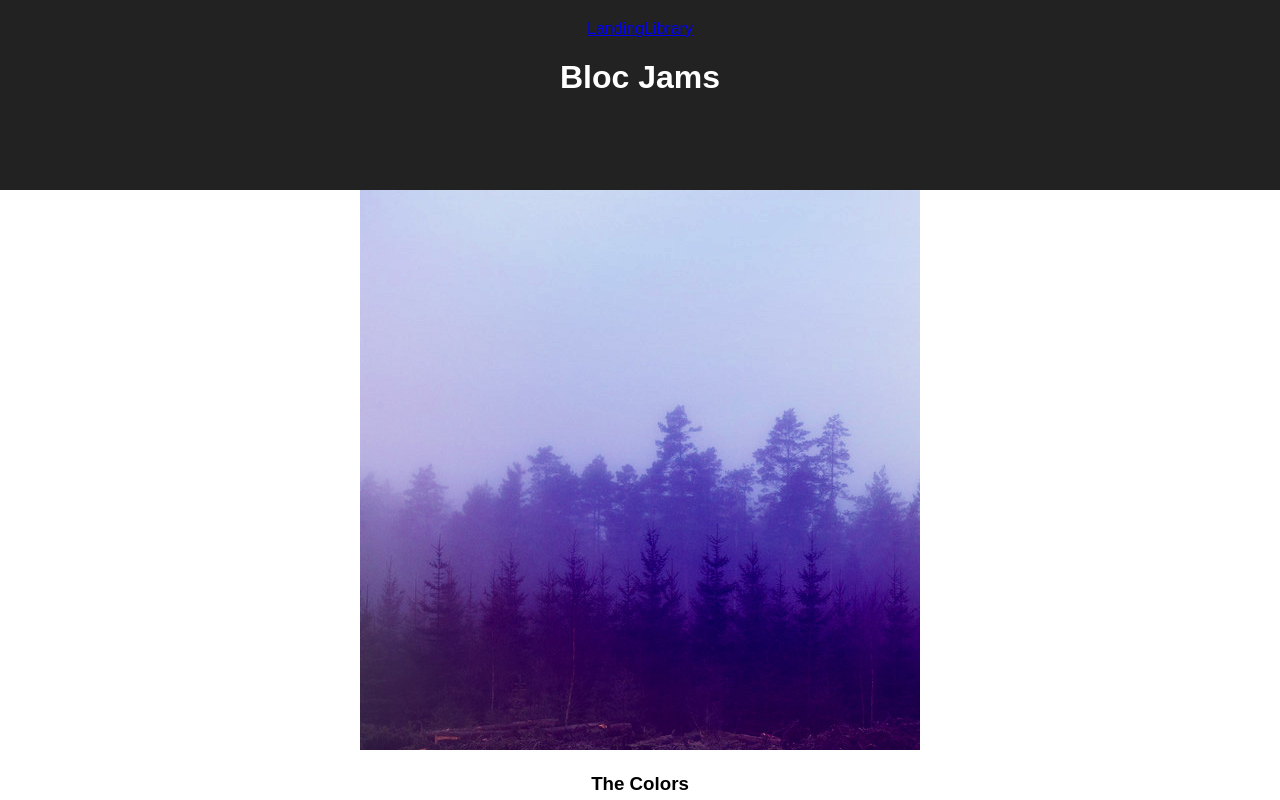
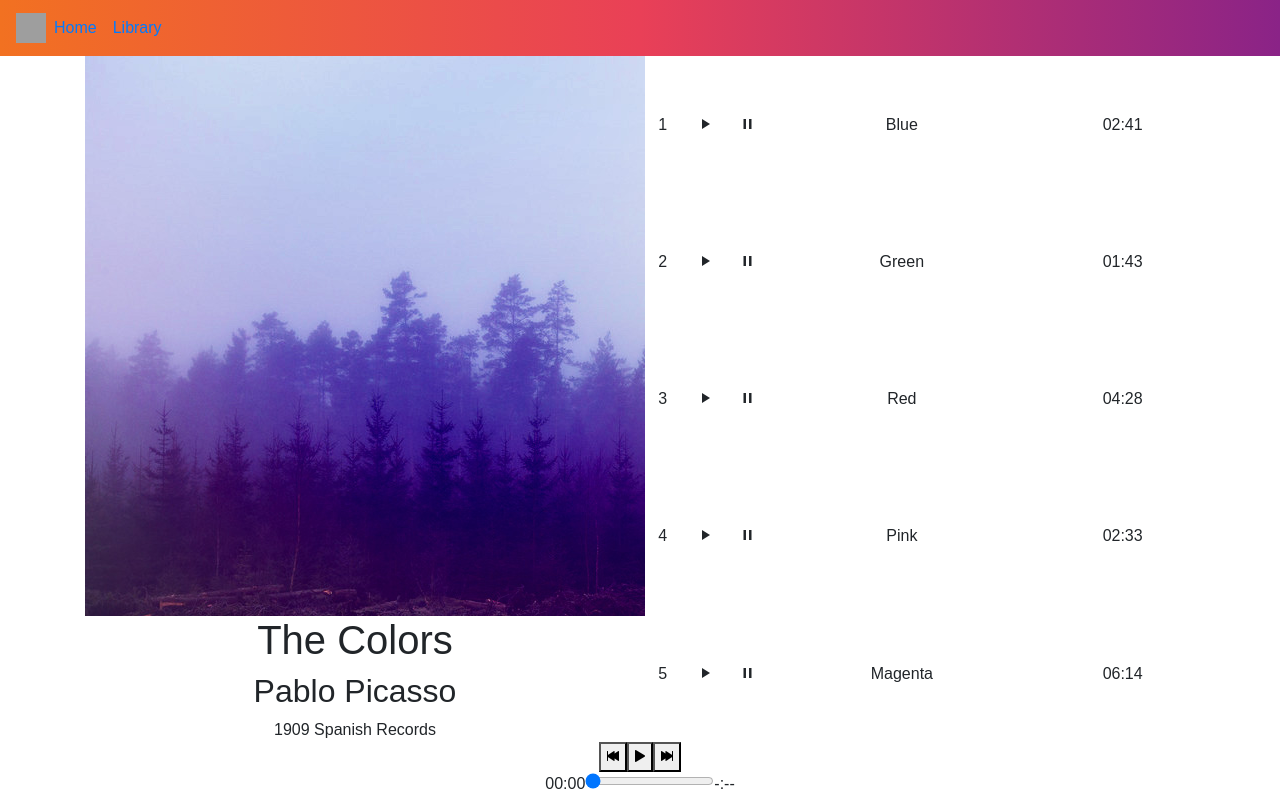
Before and after one commit to clintondnicholson/bloc-jams-react, a React (Create React App) app: page /album/the-colors in a window 1280 px wide. Shown: the top 800 px of the page. Built offline with nearby package versions, Linux system fonts and the light colour scheme; grey boxes are pictures that could not be loaded.

Commit message:
checkpoint-10 added logo and bootstrap

```diff
--- a/public/index.html
+++ b/public/index.html
@@ -11,6 +11,7 @@
     <link rel="manifest" href="%PUBLIC_URL%/manifest.json">
     <link rel="shortcut icon" href="%PUBLIC_URL%/favicon.ico">
     <link rel="stylesheet" href="http://code.ionicframework.com/ionicons/2.0.1/css/ionicons.min.css">
+    <link rel="stylesheet" href="https://stackpath.bootstrapcdn.com/bootstrap/4.1.1/css/bootstrap.min.css" integrity="sha384-WskhaSGFgHYWDcbwN70/dfYBj47jz9qbsMId/iRN3ewGhXQFZCSftd1LZCfmhktB" crossorigin="anonymous">
     <!--
       Notice the use of %PUBLIC_URL% in the tags above.
       It will be replaced with the URL of the `public` folder during the build.
@@ -37,5 +38,8 @@
       To begin the development, run `npm start` or `yarn start`.
       To create a production bundle, use `npm run build` or `yarn build`.
     -->
+    <script src="https://code.jquery.com/jquery-3.3.1.slim.min.js" integrity="sha384-q8i/X+965DzO0rT7abK41JStQIAqVgRVzpbzo5smXKp4YfRvH+8abtTE1Pi6jizo" crossorigin="anonymous"></script>
+    <script src="https://cdnjs.cloudflare.com/ajax/libs/popper.js/1.14.3/umd/popper.min.js" integrity="sha384-ZMP7rVo3mIykV+2+9J3UJ46jBk0WLaUAdn689aCwoqbBJiSnjAK/l8WvCWPIPm49" crossorigin="anonymous"></script>
+    <script src="https://stackpath.bootstrapcdn.com/bootstrap/4.1.1/js/bootstrap.min.js" integrity="sha384-smHYKdLADwkXOn1EmN1qk/HfnUcbVRZyYmZ4qpPea6sjB/pTJ0euyQp0Mk8ck+5T" crossorigin="anonymous"></script>
   </body>
 </html>
--- a/src/App.css
+++ b/src/App.css
@@ -26,3 +26,9 @@
   from { transform: rotate(0deg); }
   to { transform: rotate(360deg); }
 }
+
+.navbar {
+background: #8A2387;  /* fallback for old browsers */
+background: -webkit-linear-gradient(to right, #F27121, #E94057, #8A2387);  /* Chrome 10-25, Safari 5.1-6 */
+background: linear-gradient(to right, #F27121, #E94057, #8A2387); /* W3C, IE 10+/ Edge, Firefox 16+, Chrome 26+, Opera 12+, Safari 7+ */
+}
--- a/src/App.js
+++ b/src/App.js
@@ -10,13 +10,18 @@ class App extends Component {
   render() {
     return (
       <div className="App">
-        <header className="App-header">
-          <nav>
-            <Link to='/'>Landing</Link>
-            <Link to='/library'>Library</Link>
+          <nav class="navbar navbar-expand-lg">
+            <img src="/Users/chapelmedia/Bloc/bloc-jams-react/public/assets/images" href="/" width="30" height="30" alt=""></img>
+            <button class="navbar-toggler" type="button" data-toggle="collapse" data-target="#navbarNavAltMarkup" aria-controls="navbarNavAltMarkup" aria-expanded="false" aria-label="Toggle navigation">
+              <span class="navbar-toggler-icon"></span>
+            </button>
+            <div class="collapse navbar-collapse" id="navbarNavAltMarkup">
+              <div class="navbar-nav">
+                <a class="nav-item nav-link active" href="/">Home <span class="sr-only">(current)</span></a>
+                <a class="nav-item nav-link" href="/library">Library</a>
+              </div>
+            </div>
           </nav>
-          <h1>Bloc Jams</h1>
-        </header>
         <main>
           <Route exact path="/" component={Landing} />
           <Route path="/library" component={Library} />
--- a/src/components/Album.js
+++ b/src/components/Album.js
@@ -116,6 +116,9 @@ class Album extends Component {
   render() {
     return(
       <section className='album'>
+        <div className="container">
+          <div className="row">
+            <div className="col-6">
             <section id="album-info">
               <img id="album-cover-art" alt="album art" src={this.state.album.albumCover} />
               <div className="album-details">
@@ -124,7 +127,8 @@ class Album extends Component {
                 <div id="release-info">{this.state.album.releaseInfo}</div>
               </div>
             </section>
-        <table id="song-list">
+            </div>
+            <table className="col-6" id="song-list">
               <colgroup>
                 <col id="song-number-column" />
                 <col id="song-title-column" />
@@ -144,6 +148,8 @@ class Album extends Component {
                 }
               </tbody>
             </table>
+          </div>
+        </div>
         <PlayerBar
            isPlaying={this.state.isPlaying}
            currentSong={this.state.currentSong}
```
Also changed, not shown: public/assets/images/BlocJamsWhite.png (added). Lines whose indentation alone changed are shown as unchanged.
